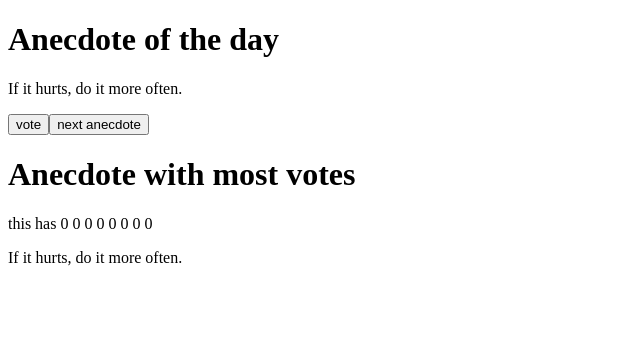
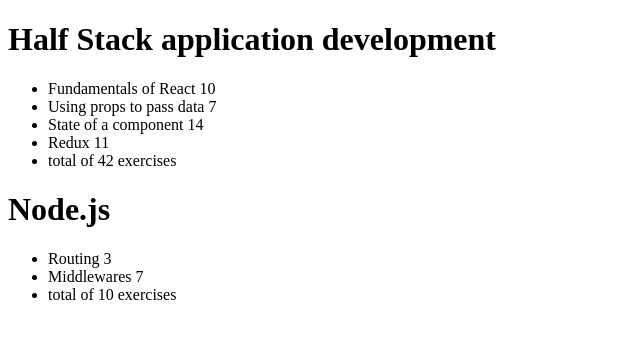
Before and after one commit to void-david/fullstackopen, a React (Vite) app: page / in a window 1280 px wide. Shown: the top 338 px of the page, without its empty margins (0-640 px from the left). Built offline with nearby package versions, Linux system fonts and the light colour scheme.

Commit message:
part 2a done

```diff
--- a/src/App.jsx
+++ b/src/App.jsx
@@ -1,50 +1,52 @@
-import { useState } from 'react'
-
-
+import Course from "./components/Course"
 
 const App = () => {
-  const anecdotes = [
-    'If it hurts, do it more often.',
-    'Adding manpower to a late software project makes it later!',
-    'The first 90 percent of the code accounts for the first 90 percent of the development time...The remaining 10 percent of the code accounts for the other 90 percent of the development time.',
-    'Any fool can write code that a computer can understand. Good programmers write code that humans can understand.',
-    'Premature optimization is the root of all evil.',
-    'Debugging is twice as hard as writing the code in the first place. Therefore, if you write the code as cleverly as possible, you are, by definition, not smart enough to debug it.',
-    'Programming without an extremely heavy use of console.log is same as if a doctor would refuse to use x-rays or blood tests when diagnosing patients.',
-    'The only way to go fast, is to go well.'
-  ]
-  const [votes, setVotes] = useState([0,0,0,0,0,0,0,0])
+    const courses = [
+      {
+        name: 'Half Stack application development',
+        id: 1,
+        parts: [
+          {
+            name: 'Fundamentals of React',
+            exercises: 10,
+            id: 1
+          },
+          {
+            name: 'Using props to pass data',
+            exercises: 7,
+            id: 2
+          },
+          {
+            name: 'State of a component',
+            exercises: 14,
+            id: 3
+          },
+          {
+            name: 'Redux',
+            exercises: 11,
+            id: 4
+          }
+        ]
+      },
+      {
+        name: 'Node.js',
+        id: 2,
+        parts: [
+          {
+            name: 'Routing',
+            exercises: 3,
+            id: 1
+          },
+          {
+            name: 'Middlewares',
+            exercises: 7,
+            id: 2
+          }
+        ]
+      }
+    ]
 
-  const [selected, setSelected] = useState(0)
-
-  const handleVote = (votes, selected) => {
-    const newVotes = votes.map((vote, index) =>{
-      if(index===selected){
-        return vote+1;
-      }
-      return vote;
-    })
-    setVotes(newVotes)
-  }
-
-  const handleNext = () => {
-    let max = 7;
-    let min = 0;
-    let random = Math.floor(Math.random() * (max - min + 1)) + min;
-    setSelected(random)
-  }
-
-  return (
-    <div>
-      <h1>Anecdote of the day</h1>
-      <p>{anecdotes[selected]}</p>
-      <button onClick={()=>handleVote(votes, selected)}>vote</button>
-      <button onClick={()=>handleNext()}>next anecdote</button>
-      <h1>Anecdote with most votes</h1>
-      <p>this has {votes.join(' ')}</p>
-      <p>{anecdotes[votes.indexOf(Math.max(...votes))]}</p>
-    </div>
-  )
+  return <Course courses={courses} />
 }
 
 export default App
--- /dev/null
+++ b/src/components/Course.jsx
@@ -0,0 +1,21 @@
+const Course = ({courses}) =>{
+  console.log(courses)
+  return(
+    <>
+      {courses.map(course=><div key={course.id}>
+          <h1>{course.name}</h1>
+            <ul>
+              {course.parts.map(part=>
+              <li key={part.id}>
+                {part.name} {part.exercises}
+              </li>
+              )}
+              <li>total of {course.parts.reduce((total, part)=> total+part.exercises, 0)} exercises</li>
+        </ul>
+      </div>)}
+
+    </>
+  )
+}
+
+export default Course
--- a/src/main.jsx
+++ b/src/main.jsx
@@ -4,6 +4,6 @@
 
 createRoot(document.getElementById('root')).render(
   <StrictMode>
-    <App />
+    <App/>
   </StrictMode>,
 )
```
